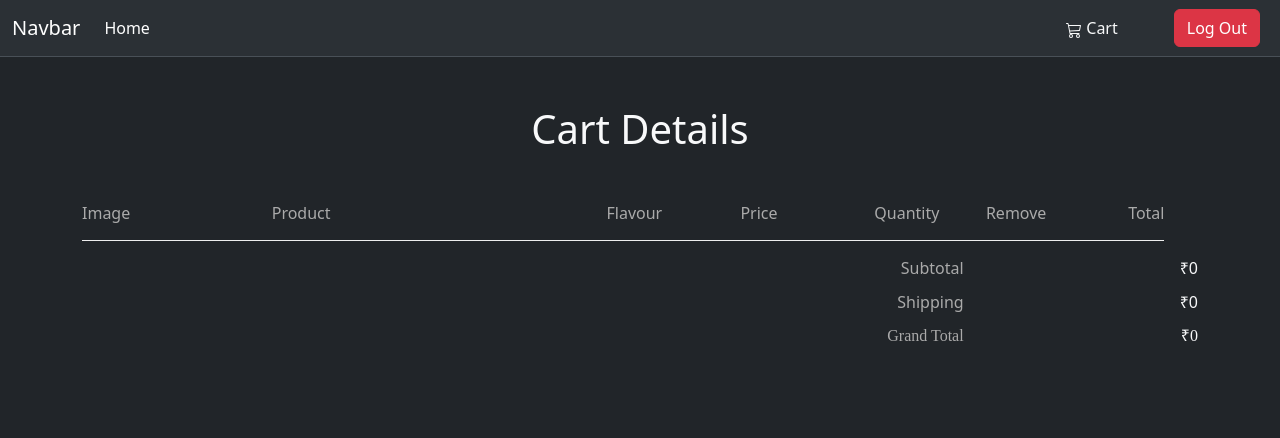
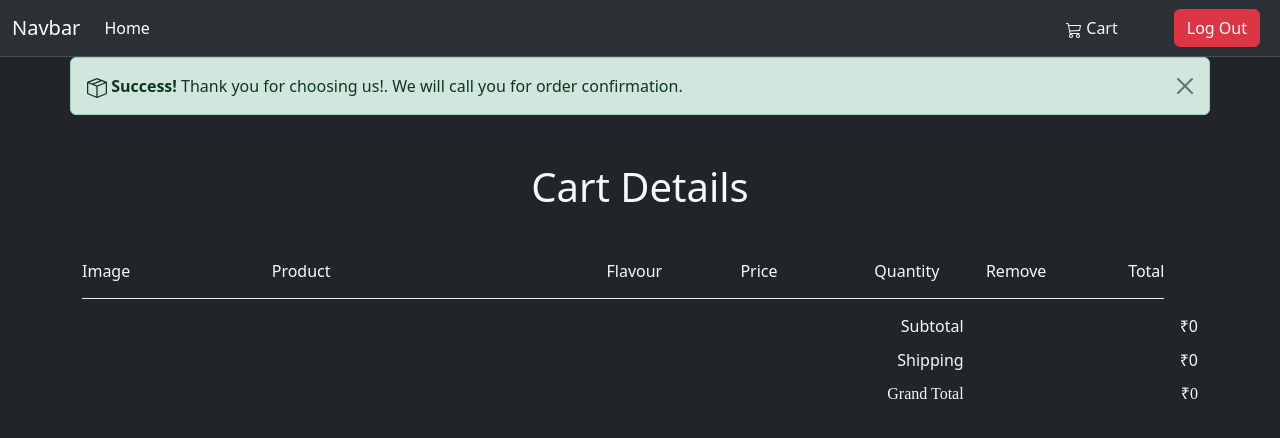
Before and after one commit to RakeshBeni/store_admin_panel, a PHP site: page /frontEnd/cart.php?order=success in a window 1280 px wide. Shown: the top 438 px of the page. Run offline with PHP 8.4, Linux system fonts and the light colour scheme; the visitor is signed in with stand-in values (Sample User, id 1); data that the repository does not hold is empty.

Commit message:
place order done.

```diff
--- a/frontEnd/cart.css
+++ b/frontEnd/cart.css
@@ -81,7 +81,7 @@ h1 {
 }
 
 label {
-    color: #aaa;
+    /* color: #272727; */
 }
 
 .shopping-cart {
--- a/frontEnd/cart.php
+++ b/frontEnd/cart.php
@@ -53,6 +53,14 @@ if (!isset($_SESSION['user'])) {
             </div>
         </div>
     </nav>
+
+
+    <div id="succes-alert" class="alert alert-success alert-dismissible fade show container <?php if(!(isset($_GET['order']))){ echo 'd-none';}?>" role="alert">
+        <strong><svg xmlns="http://www.w3.org/2000/svg" width="20" height="20" fill="currentColor" class="bi bi-box-seam" viewBox="0 0 16 16">
+                <path d="M8.186 1.113a.5.5 0 0 0-.372 0L1.846 3.5l2.404.961L10.404 2zm3.564 1.426L5.596 5 8 5.961 14.154 3.5zm3.25 1.7-6.5 2.6v7.922l6.5-2.6V4.24zM7.5 14.762V6.838L1 4.239v7.923zM7.443.184a1.5 1.5 0 0 1 1.114 0l7.129 2.852A.5.5 0 0 1 16 3.5v8.662a1 1 0 0 1-.629.928l-7.185 2.874a.5.5 0 0 1-.372 0L.63 13.09a1 1 0 0 1-.63-.928V3.5a.5.5 0 0 1 .314-.464z" />
+            </svg> Success!</strong> Thank you for choosing us!. We will call you for order confirmation.
+        <button type="button" class="btn-close" data-bs-dismiss="alert" aria-label="Close"></button>
+    </div>
     <div class="container text-light mt-5">
         <h1 class="text-center m-5" style="margin-bottom: 30px;">Cart Details</h1>
 
@@ -117,8 +125,39 @@ if (!isset($_SESSION['user'])) {
                 </div>
             </div>
 
-            <button class="checkout mb-5" onclick="placeOrder()">Checkout</button>
+            <button class="checkout mb-5" data-bs-toggle="modal" data-bs-target="#exampleModal">Place Order</button>
 
+        </div>
+
+
+        <!-- Button trigger modal -->
+
+
+        <!-- Modal -->
+        <div class="modal fade " style="backdrop-filter: blur(8px); color:black;" id="exampleModal" tabindex="-1" aria-labelledby="exampleModalLabel" aria-hidden="true">
+            <div class="modal-dialog">
+                <div class="modal-content">
+                    <div class="modal-header">
+                        <h1 class="modal-title fs-5" id="exampleModalLabel">Enter Details</h1>
+                        <button type="button" class="btn-close" data-bs-dismiss="modal" aria-label="Close"></button>
+                    </div>
+                    <div class="modal-body">
+
+                        <div class="form-floating mb-3">
+                            <input type="number" class="form-control" id="phoneNo" placeholder="Phone NO">
+                            <label for="phoneNo">Phone No</label>
+                        </div>
+                        <div class="form-floating">
+                            <textarea class="form-control" placeholder="Address" id="Address" style="height: 100px"></textarea>
+                            <label for="Address">Address</label>
+                        </div>
+                    </div>
+                    <div class="modal-footer">
+                        <button type="button" class="btn btn-secondary" data-bs-dismiss="modal">Close</button>
+                        <button type="button" class="btn btn-primary" onclick="placeOrder()">Confire Order</button>
+                    </div>
+                </div>
+            </div>
         </div>
     </div>
     <script src="https://cdn.jsdelivr.net/npm/@popperjs/core@2.11.8/dist/umd/popper.min.js" integrity="sha384-I7E8VVD/ismYTF4hNIPjVp/Zjvgyol6VFvRkX/vR+Vc4jQkC+hVqc2pM8ODewa9r" crossorigin="anonymous"></script>
@@ -128,7 +167,7 @@ if (!isset($_SESSION['user'])) {
     <script>
         /* Set rates + misc */
 
-        var shippingRate = 55.00;
+        var shippingRate = 0;
         var fadeTime = 300;
 
 
@@ -224,31 +263,57 @@ if (!isset($_SESSION['user'])) {
         }
 
         function placeOrder() {
+            const phoneNo = document.getElementById('phoneNo').value;
+            const address = document.getElementById('Address').value;
+            if (phoneNo < 5999999999 || phoneNo > 9999999999) {
+                console.log('invalid', phoneNo);
+                alert("Enter Vaild Phone No");
+                return;
+            }
+
+
+            if (address.length < 5) {
+                alert("Enter Address");
+                return;
+            }
+
 
             const input1 = document.querySelectorAll(".item-quantity");
             const quantityarray = [];
-            for(let i =0; i<input1.length;i++){
+            for (let i = 0; i < input1.length; i++) {
                 const quantity = input1[i].value;
                 const flavour = input1[i].dataset.flavour;
                 const productId = input1[i].dataset.productid;
-                const obj = {quantity,flavour,productId}
+                const obj = {
+                    quantity,
+                    flavour,
+                    productId
+                }
                 quantityarray.push(obj);
             }
 
-            console.log(quantityarray)
+            const dataToSend = {
+                phoneNo,
+                address,
+                quantityarray
+            }
+
+            // console.log(quantityarray)
 
             fetch('./backend/placeOrder.php', {
                     method: 'POST',
                     headers: {
                         'Content-Type': 'application/json',
                     },
-                    body: JSON.stringify(quantityarray),
+                    body: JSON.stringify(dataToSend),
                 }).then(response => response.text())
                 .then(data => {
                     // Handle the response from the server, if needed
                     console.log(data);
                     if (data == "success") {
-                        location.reload();
+                        window.location.href = "./cart.php?order=success";
+
+
                     }
                 })
                 .catch(error => {
--- a/frontEnd/index.php
+++ b/frontEnd/index.php
@@ -37,7 +37,7 @@ if (!isset($_SESSION['user'])) {
 
         .cardcss {
             width: 24rem;
-            height: 35rem;
+            height: 38rem;
         }
 
         .imagecss {
```
Also changed, not shown: frontEnd/backend/placeOrder.php (+17 -12 lines).
